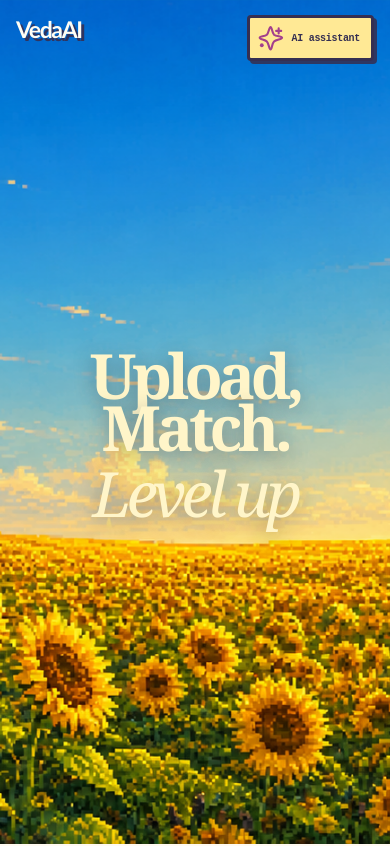
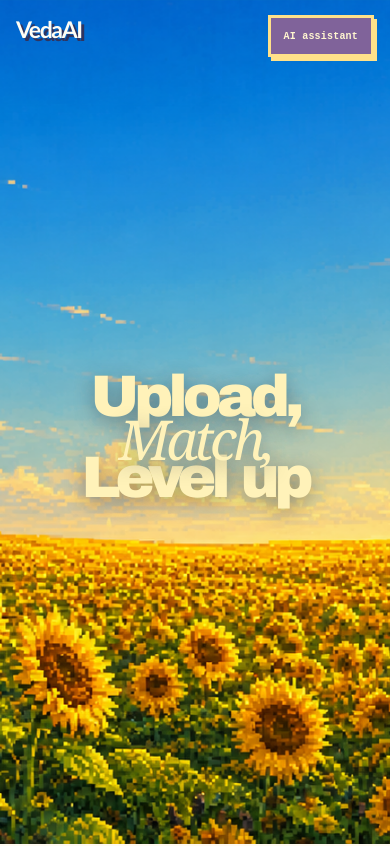
Before and after one commit to AV-iesy/vedaAI, a Next.js app: page / in a window 390 px wide. Shown: the top 846 px of the page. Built offline with nearby package versions, Linux system fonts and the light colour scheme.

Commit message:
style: refine hero typography and assistant button

```diff
--- a/app/globals.css
+++ b/app/globals.css
@@ -43,13 +43,15 @@ button:focus-visible, input:focus-visible, label:focus-within { outline: 3px sol
 .scenery-page { position: relative; min-height: 100svh; background-color: #168ed0; background-image: url("/assets/pixel-sunflower-field.png"); background-size: cover; background-position: center center; }
 .scenery-header { position: absolute; inset: 0 0 auto; z-index: 2; display: flex; align-items: flex-start; justify-content: space-between; padding: 24px 30px; }
 .scenery-wordmark { color: var(--paper); font-size: 28px; font-weight: 900; letter-spacing: -.06em; text-shadow: 3px 3px 0 rgba(53, 47, 82, .9); }
-.ai-assistant-button { min-height: 52px; padding: 0 15px 0 10px; display: inline-flex; align-items: center; gap: 7px; color: var(--ink); border: 3px solid var(--ink); border-radius: 4px; background: var(--yellow); box-shadow: 5px 5px 0 rgba(53, 47, 82, .88); font-family: "Courier New", monospace; font-size: 12px; font-weight: 900; letter-spacing: -.03em; cursor: pointer; transition: transform .12s ease, box-shadow .12s ease, background .12s ease, color .12s ease; }
-.ai-assistant-button:hover { color: #56305f; background: var(--pink); transform: translate(2px, 2px); box-shadow: 3px 3px 0 rgba(53, 47, 82, .88); }
-.ai-spark-symbol { width: 31px; height: 31px; flex: none; overflow: visible; color: #a33f8c; }
+.ai-assistant-button { min-height: 48px; padding: 0 20px; display: inline-flex; align-items: center; justify-content: center; color: #fff6d0; border: 3px solid #ffe18a; border-radius: 0; background: #80639a; box-shadow: 5px 6px 0 #ffe18a; font-family: "Courier New", monospace; font-size: 13px; font-weight: 900; letter-spacing: .02em; cursor: pointer; transition: transform .12s ease, box-shadow .12s ease, background .12s ease, color .12s ease; }
+.ai-assistant-button:hover { color: #56305f; background: var(--pink); transform: translate(2px, 2px); box-shadow: 3px 4px 0 #ffe18a; }
+.ai-assistant-button:focus-visible { outline: 3px solid var(--paper); outline-offset: 5px; }
 .scenery-title { position: absolute; inset: 0; z-index: 1; display: grid; place-items: center; padding: 100px 30px 60px; text-align: center; pointer-events: none; }
-.scenery-title h1 { margin: 0; color: #fff5c9; font-family: Georgia, "Times New Roman", serif; font-size: clamp(70px, 9.3vw, 142px); font-weight: 700; line-height: .78; letter-spacing: -.075em; text-shadow: 0 5px 20px rgba(30, 42, 60, .38); transform: translateY(-4%); }
-.scenery-title h1 span, .scenery-title h1 em { display: block; }
-.scenery-title h1 em { margin-top: .22em; font-weight: 400; font-style: italic; }
+.scenery-title h1 { width: min(900px, 100%); margin: 0; color: #fff2b9; font-size: clamp(66px, 8.5vw, 128px); line-height: .7; text-shadow: 0 5px 20px rgba(30, 42, 60, .42); transform: translateY(-3%); }
+.scenery-title__upload, .scenery-title__level { display: block; font-family: "Arial Black", "Helvetica Neue", Arial, sans-serif; font-style: normal; font-weight: 900; letter-spacing: -.085em; }
+.scenery-title__upload { padding-right: .45em; text-align: left; }
+.scenery-title__match { position: relative; z-index: 1; display: block; margin: -.02em 0 -.13em; padding-left: .34em; font-family: Georgia, "Times New Roman", serif; font-size: .94em; font-weight: 400; font-style: italic; letter-spacing: -.075em; text-align: center; }
+.scenery-title__level { padding-left: .36em; text-align: right; }
 .upload-shell { position: relative; min-height: 100vh; overflow: hidden; background-color: var(--canvas); background-image: linear-gradient(90deg, rgba(140, 116, 205, .08) 1px, transparent 1px), linear-gradient(rgba(140, 116, 205, .08) 1px, transparent 1px); background-size: 24px 24px; }
 .upload-shell::before, .upload-shell::after { content: ""; position: absolute; pointer-events: none; z-index: 0; }
 .upload-shell::before { display: none; }
@@ -213,10 +215,11 @@ button:focus-visible, input:focus-visible, label:focus-within { outline: 3px sol
   .scenery-page { background-position: center center; }
   .scenery-header { padding: 15px 16px; }
   .scenery-wordmark { font-size: 23px; }
-  .ai-assistant-button { min-height: 46px; padding: 0 11px 0 8px; font-size: 10px; box-shadow: 3px 3px 0 rgba(53, 47, 82, .88); }
-  .ai-spark-symbol { width: 27px; height: 27px; }
+  .ai-assistant-button { min-height: 42px; padding: 0 13px; font-size: 10px; box-shadow: 3px 4px 0 #ffe18a; }
   .scenery-title { padding: 88px 18px 50px; }
-  .scenery-title h1 { font-size: clamp(50px, 16vw, 72px); line-height: .84; }
+  .scenery-title h1 { font-size: clamp(48px, 15vw, 70px); line-height: .74; }
+  .scenery-title__upload, .scenery-title__match, .scenery-title__level { padding: 0; text-align: center; }
+  .scenery-title__match { margin: .02em 0 -.08em; }
   .upload-hero { width: min(100% - 20px, 560px); padding: 45px 10px 34px; }
   .hero-copy { padding: 22px 16px 28px; }
   .hero-kicker { margin-left: auto; margin-right: auto; }
--- a/app/page.tsx
+++ b/app/page.tsx
@@ -155,16 +155,6 @@ function StatusBadge({ status }: { status: MappingStatus }) {
       {status === "unanswered" ? <CircleAlert size={12} /> : <CheckCircle2 size={12} />}
       {statusCopy[status]}
     </span>
-  );
-}
-
-function AiSparkSymbol() {
-  return (
-    <svg className="ai-spark-symbol" viewBox="0 0 64 64" fill="none" aria-hidden="true">
-      <path d="M30 5C33 5 33 18 38 23C43 27 57 27 57 30C57 34 43 34 38 39C33 44 33 58 30 58C26 58 26 44 21 39C16 34 4 34 4 30C4 27 16 27 21 23C26 18 26 5 30 5Z" stroke="currentColor" strokeWidth="5" strokeLinejoin="round" />
-      <path d="M49 8V20M43 14H55" stroke="currentColor" strokeWidth="5" strokeLinecap="round" />
-      <circle cx="9" cy="48" r="4.5" fill="currentColor" />
-    </svg>
   );
 }
 
@@ -411,12 +401,15 @@ export default function Home() {
         <header className="scenery-header">
           <span className="scenery-wordmark">VedaAI</span>
           <button className="ai-assistant-button" type="button" onClick={openUploadPage} aria-label="Open Veda AI assistant">
-            <AiSparkSymbol />
-            <span>AI assistant</span>
+            AI assistant
           </button>
         </header>
         <div className="scenery-title">
-          <h1><span>Upload, Match.</span><em>Level up</em></h1>
+          <h1>
+            <span className="scenery-title__upload">Upload,</span>
+            <em className="scenery-title__match">Match,</em>
+            <span className="scenery-title__level">Level up</span>
+          </h1>
         </div>
       </section>
 
```
Also changed, not shown: .21st/DESIGN.md, .21st/design.json.
